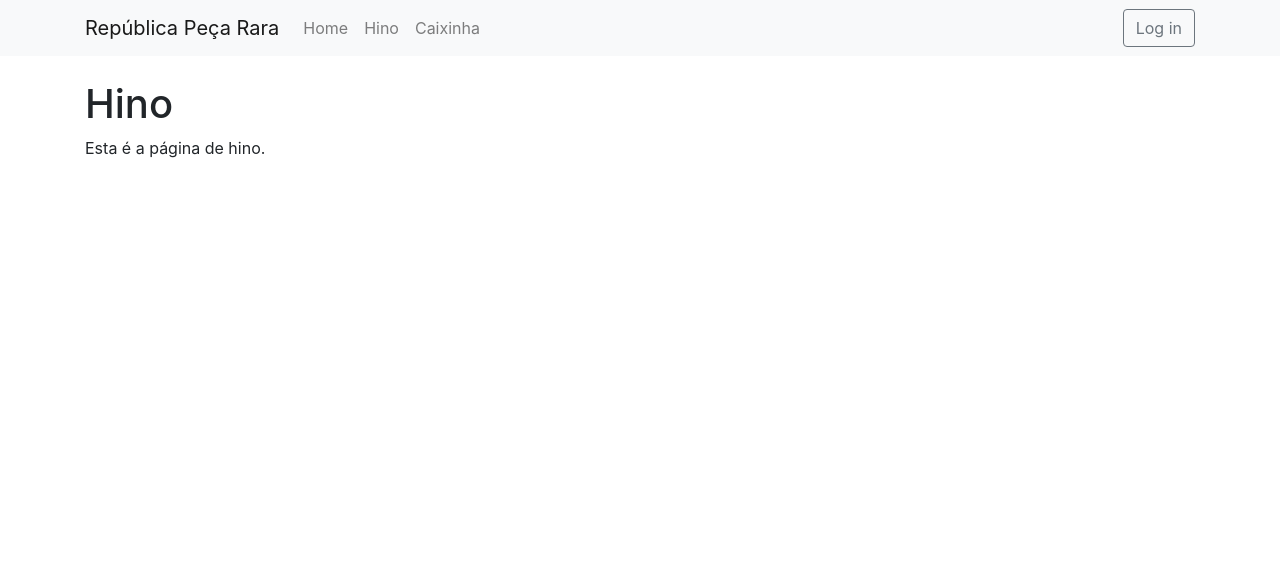
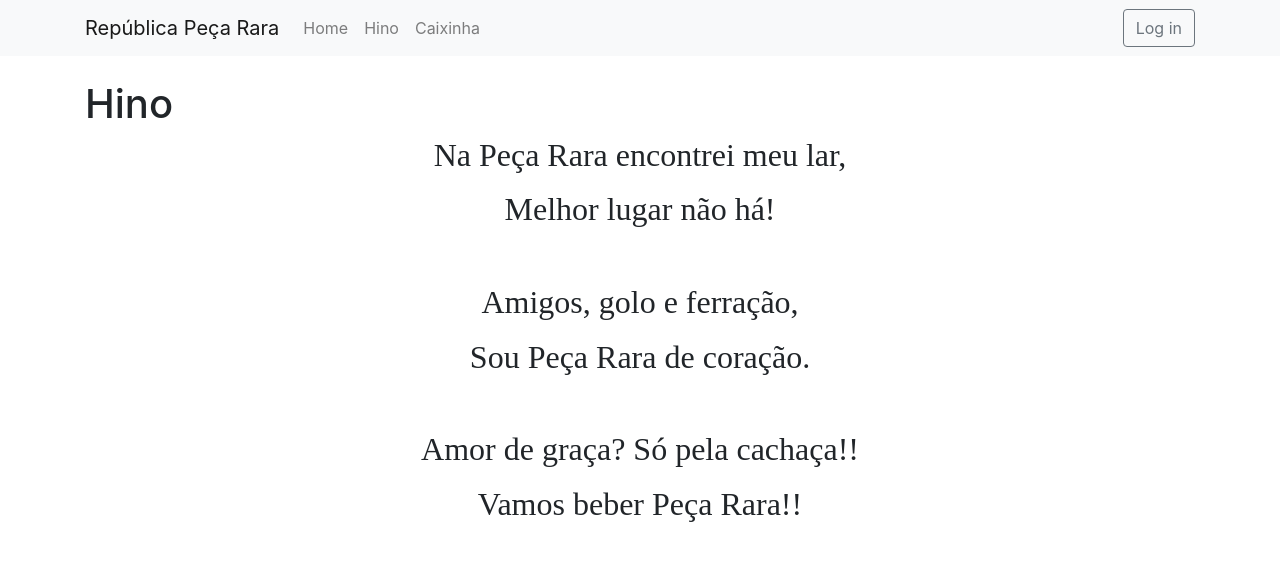
Before and after one commit to TulioAbreu/administracao-republica, a Django app: page /app/hino in a window 1280 px wide. Shown: the top 577 px of the page. Run offline with Django 3.2, Linux system fonts and the light colour scheme; some libraries are stand-ins or nearby versions.

Commit message:
Texto página hino

```diff
--- a/app/templates/app/hino.html
+++ b/app/templates/app/hino.html
@@ -3,6 +3,16 @@
 {% block content %}
 
 <h1>Hino</h1>
-Esta é a página de hino.
+    <h2 class="text-center" style="font-family: 'Edwardian Script ITC'">
 
+    <p>Na Peça Rara encontrei meu lar,</p>
+    <p>Melhor lugar não há!</p>
+    <br />
+    <p>Amigos, golo e ferração,</p>
+    <p>Sou Peça Rara de coração.</p>
+    <br />
+    <p>Amor de graça? Só pela cachaça!!</p>
+    <p>Vamos beber Peça Rara!!</p>
+    <br />
+    </h2>
 {% endblock %}
--- a/repadmProject/settings.py
+++ b/repadmProject/settings.py
@@ -107,9 +107,9 @@ AUTH_PASSWORD_VALIDATORS = [
 # Internationalization
 # https://docs.djangoproject.com/en/2.2/topics/i18n/
 
-LANGUAGE_CODE = 'en-us'
+LANGUAGE_CODE = 'pt-br'
 
-TIME_ZONE = 'UTC'
+TIME_ZONE = 'America/Sao_Paulo'
 
 USE_I18N = True
 
```
